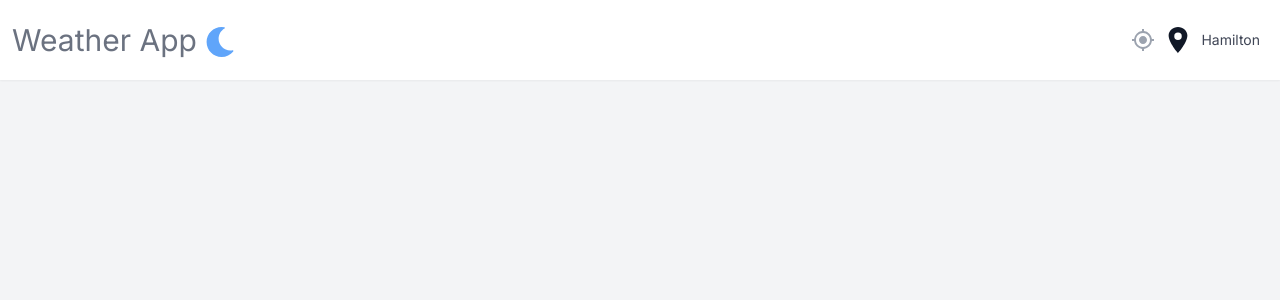
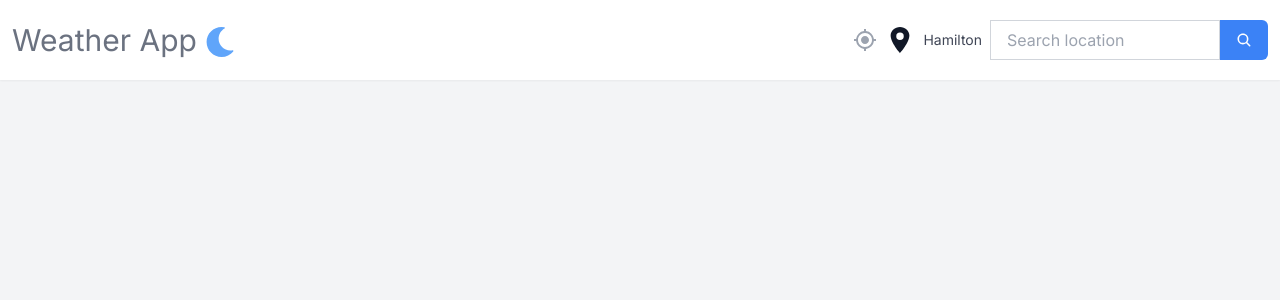
Before and after one commit to imRanDan/weather-app, a Next.js app: page / in a window 1280 px wide. Shown: the top 300 px of the page. Built offline with nearby package versions, Linux system fonts and the light colour scheme.

Commit message:
added utils and searchbox edits

```diff
--- a/package.json
+++ b/package.json
@@ -9,10 +9,12 @@
     "lint": "next lint"
   },
   "dependencies": {
+    "clsx": "^2.1.1",
     "next": "14.2.3",
     "react": "^18",
     "react-dom": "^18",
-    "react-icons": "^5.2.1"
+    "react-icons": "^5.2.1",
+    "tailwind-merge": "^2.3.0"
   },
   "devDependencies": {
     "@types/node": "^20",
--- a/src/components/Navbar.tsx
+++ b/src/components/Navbar.tsx
@@ -2,6 +2,7 @@
 import { FaMoon } from "react-icons/fa";
 import { IoLocationSharp } from "react-icons/io5";
 import { MdMyLocation } from "react-icons/md";
+import SearchBox from './SearchBox';
 
 type Props = {}
 
@@ -20,7 +21,7 @@
                 <p className="text-slate-900/80 text-sm"> Hamilton </p>
 
                 <div>
-                    {/* SearchBox */}
+                    <SearchBox/>
                 </div>
             </section>
         </div>
--- /dev/null
+++ b/src/components/SearchBox.tsx
@@ -0,0 +1,31 @@
+import { cn } from '@/utils/cn';
+import React from 'react'
+import { IoSearch } from "react-icons/io5";
+
+type Props = {
+  className?: string
+  value: string
+  onChange: React.ChangeEventHandler<HTMLInputElement> | undefined;
+  onSubmit: React.FormEventHandler<HTMLFormElement> | undefined;
+
+}
+
+export default function SearchBox(props: Props) {
+  return (
+    <form
+      onSubmit={props.onSubmit}
+      className={cn("flex relative items-center justify-center h-10",
+      props.className)}
+      >
+        <input
+          type="text"
+          value={props.value}
+          placeholder='Search location'
+          onChange={props.onChange}
+          className='px-4 py-2 w-[230px] border border-gray-300 rounded-1-md focus:outline-none focus:border-blue-500 h-full'/>
+          <button className="px-4 py-[9px] bg-blue-500 text-white rounded-r-md focus:outline-none hover:bg-blue-600 h-full">
+            <IoSearch />
+          </button>
+    </form>
+  )
+}
--- a/src/components/Searchbar.tsx
+++ /dev/null
@@ -1,9 +0,0 @@
-import React from 'react'
-
-type Props = {}
-
-export default function Searchbar({}: Props) {
-  return (
-    <div>Searchbar</div>
-  )
-}
--- /dev/null
+++ b/src/utils/cn.ts
@@ -0,0 +1,6 @@
+import clsx, { ClassValue } from "clsx";
+import { twMerge } from "tailwind-merge";
+
+export function cn(...inputs: ClassValue[]){
+    return twMerge(clsx(...inputs));
+}
```
Also changed, not shown: 1 other file (tests, documents, lock files or other folders).
